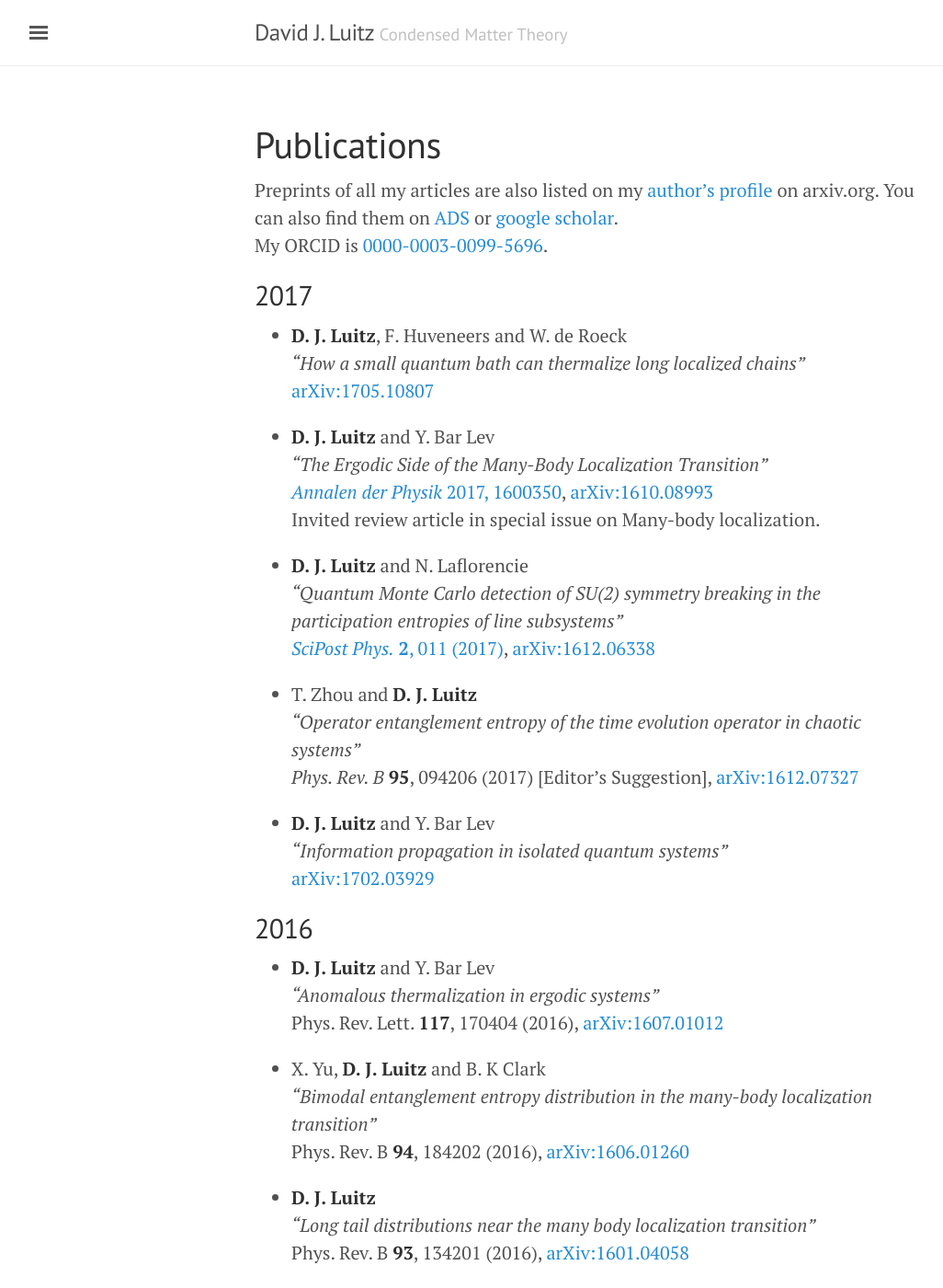
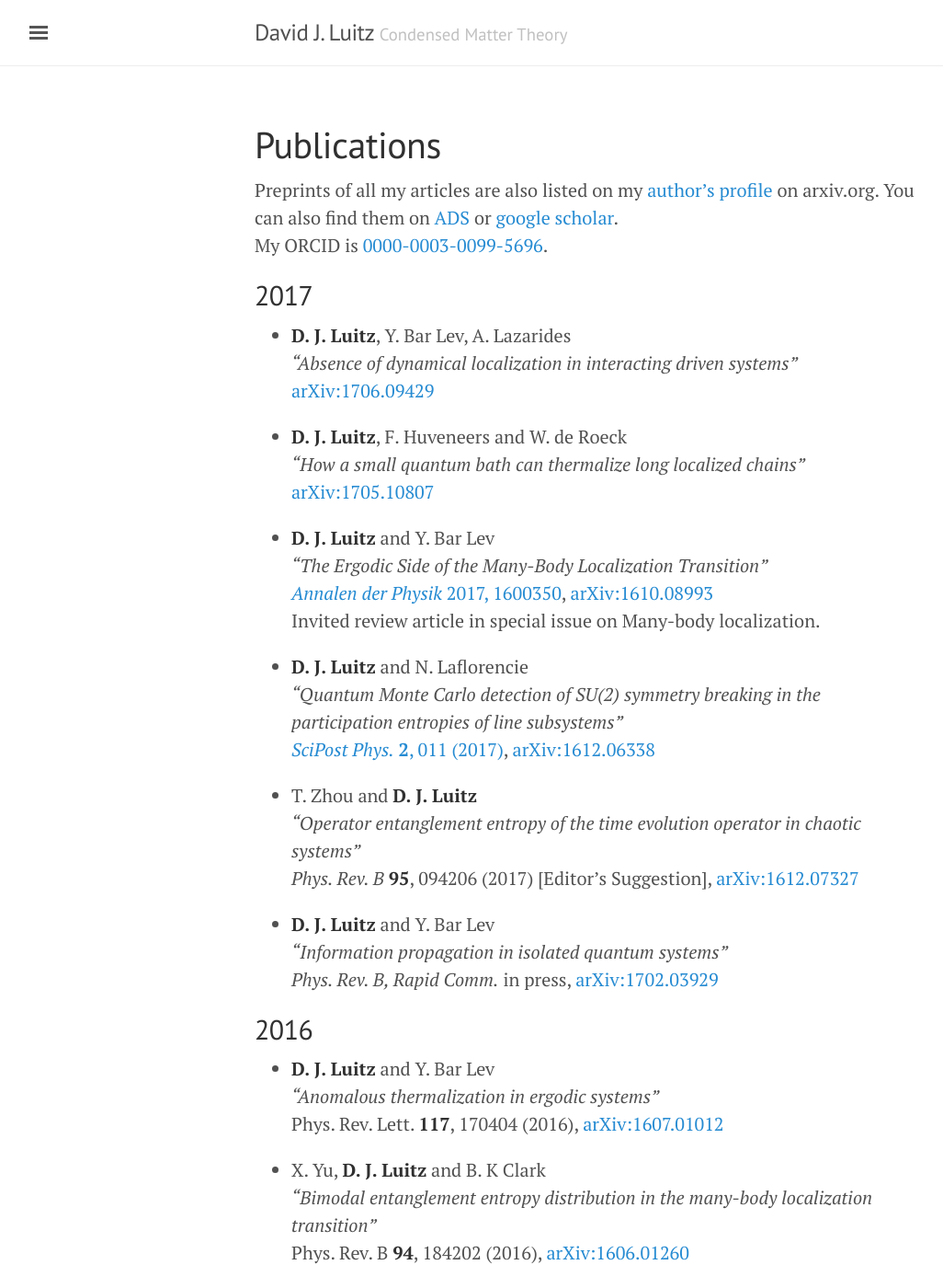
Before and after one commit to dluitz/dluitz.github.io, a Jekyll site: the page built from publications.md, in a window 1280 px wide and 1400 px high. Shown: the whole window at 92% size, without its empty margins (3-1029 px from the left). Built offline with Jekyll 4.4.1, drawn with Linux system fonts in a browser that asks for light colours.

Commit message:
[publist]

```diff
--- a/publications.md
+++ b/publications.md
@@ -8,6 +8,10 @@ My ORCID is [0000-0003-0099-5696](https://orcid.org/0000-0003-0099-5696).
 
 2017
 ----
+
++ **D. J. Luitz**, Y. Bar Lev, A. Lazarides
+*"Absence of dynamical localization in interacting driven systems"*
+[arXiv:1706.09429](https://arxiv.org/abs/1706.09429)
 
 + **D. J. Luitz**, F. Huveneers and W. de Roeck
 *"How a small quantum bath can thermalize long localized chains"*
@@ -28,7 +32,7 @@ Invited review article in special issue on Many-body localization.
 
 + **D. J. Luitz** and Y. Bar Lev
 *"Information propagation in isolated quantum systems"*
-[arXiv:1702.03929](https://arxiv.org/abs/1702.03929)
+*Phys. Rev. B, Rapid Comm.* in press, [arXiv:1702.03929](https://arxiv.org/abs/1702.03929)
 
 
 2016
```
